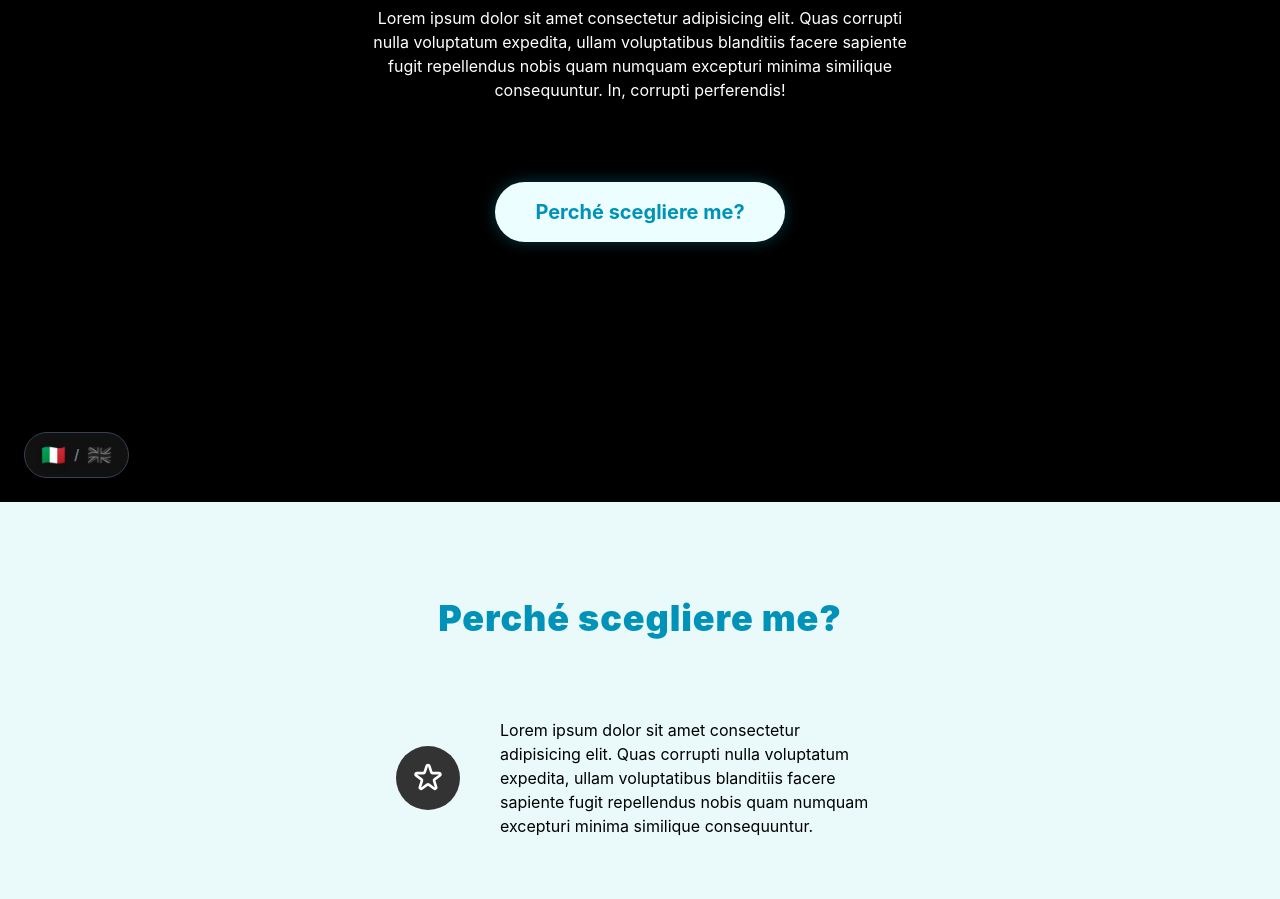
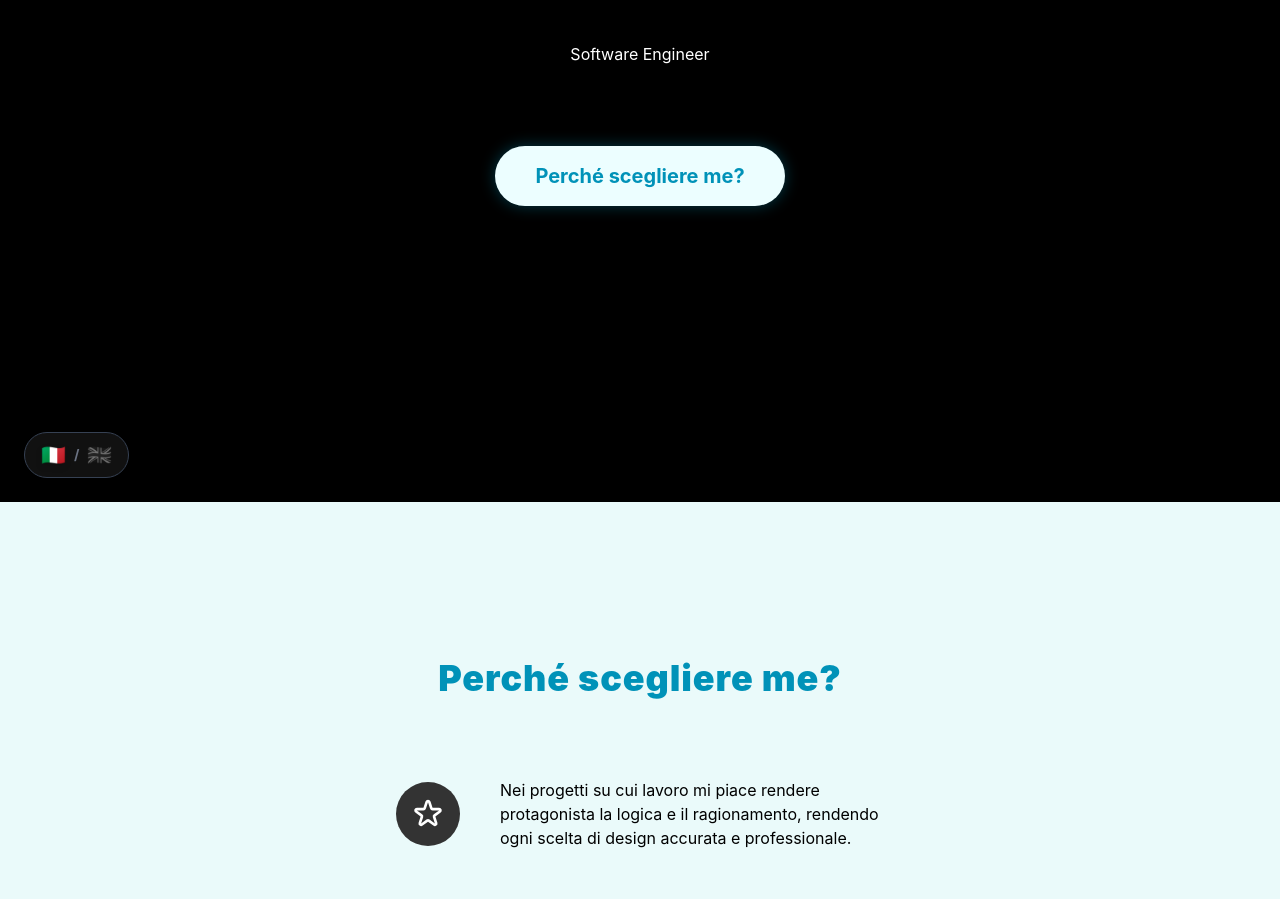
Before and after one commit to MarelGuy/loriscuntreri.com, an Astro site: page /it/home in a window 1280 px wide. Shown: the part 298-1197 px from the top of the page. Built offline with nearby package versions, Linux system fonts and the light colour scheme; Astro itself is replaced by a stand-in of ours.

Commit message:
added home description

```diff
--- a/src/pages/en/home.astro
+++ b/src/pages/en/home.astro
@@ -6,22 +6,10 @@ import IndexPage from "../../components/pages/IndexPage.astro";
 
 <MainLayout>
   <IndexPage
-    desc="English: Lorem ipsum dolor sit amet consectetur adipisicing elit. Quas corrupti
-      nulla voluptatum expedita, ullam voluptatibus blanditiis facere sapiente
-      fugit repellendus nobis quam numquam excepturi minima similique
-      consequuntur. In, corrupti perferendis!"
+    desc="Software Engineer"
     whyChooseMe="Why choose me?"
-    p1="English: Lorem ipsum dolor sit amet consectetur adipisicing elit. Quas
-            corrupti nulla voluptatum expedita, ullam voluptatibus blanditiis
-            facere sapiente fugit repellendus nobis quam numquam excepturi
-            minima similique consequuntur."
-    p2="English: Lorem ipsum dolor sit amet consectetur adipisicing elit. Quas
-            corrupti nulla voluptatum expedita, ullam voluptatibus blanditiis
-            facere sapiente fugit repellendus nobis quam numquam excepturi
-            minima similique consequuntur."
-    p3="English: Lorem ipsum dolor sit amet consectetur adipisicing elit. Quas
-            corrupti nulla voluptatum expedita, ullam voluptatibus blanditiis
-            facere sapiente fugit repellendus nobis quam numquam excepturi
-            minima similique consequuntur."
+    p1="In the projects I work on, I like to prioritise logic and reasoning, ensuring that every design decision is well-considered and professional."
+    p2="I make full use of linters and debuggers, ensuring that memory and code efficiency are at the heart of the code I write."
+    p3="My passion for programming is what drives me forward. I can pick up new technologies very quickly, and I make every effort to keep up to date with the latest developments in the tech world."
   />
 </MainLayout>
--- a/src/pages/it/home.astro
+++ b/src/pages/it/home.astro
@@ -6,22 +6,10 @@ import IndexPage from "../../components/pages/IndexPage.astro";
 
 <MainLayout>
   <IndexPage
-    desc="Lorem ipsum dolor sit amet consectetur adipisicing elit. Quas corrupti
-      nulla voluptatum expedita, ullam voluptatibus blanditiis facere sapiente
-      fugit repellendus nobis quam numquam excepturi minima similique
-      consequuntur. In, corrupti perferendis!"
+    desc="Software Engineer"
     whyChooseMe="Perché scegliere me?"
-    p1="Lorem ipsum dolor sit amet consectetur adipisicing elit. Quas
-            corrupti nulla voluptatum expedita, ullam voluptatibus blanditiis
-            facere sapiente fugit repellendus nobis quam numquam excepturi
-            minima similique consequuntur."
-    p2="Lorem ipsum dolor sit amet consectetur adipisicing elit. Quas
-            corrupti nulla voluptatum expedita, ullam voluptatibus blanditiis
-            facere sapiente fugit repellendus nobis quam numquam excepturi
-            minima similique consequuntur."
-    p3="Lorem ipsum dolor sit amet consectetur adipisicing elit. Quas
-            corrupti nulla voluptatum expedita, ullam voluptatibus blanditiis
-            facere sapiente fugit repellendus nobis quam numquam excepturi
-            minima similique consequuntur."
+    p1="Nei progetti su cui lavoro mi piace rendere protagonista la logica e il ragionamento, rendendo ogni scelta di design accurata e professionale."
+    p2="Mi concentro molto sulla scritture di codice efficiente. Utilizzando linter e debugger a mio vantaggio, rendendo il codice efficiente sia sulla memoria, che sul processore"
+    p3="La passione per il codice è ciò che mi spinge a migliorare, resto al passo con le tecnologie, e ho una grande capacità di apprendimento"
   />
 </MainLayout>
```
